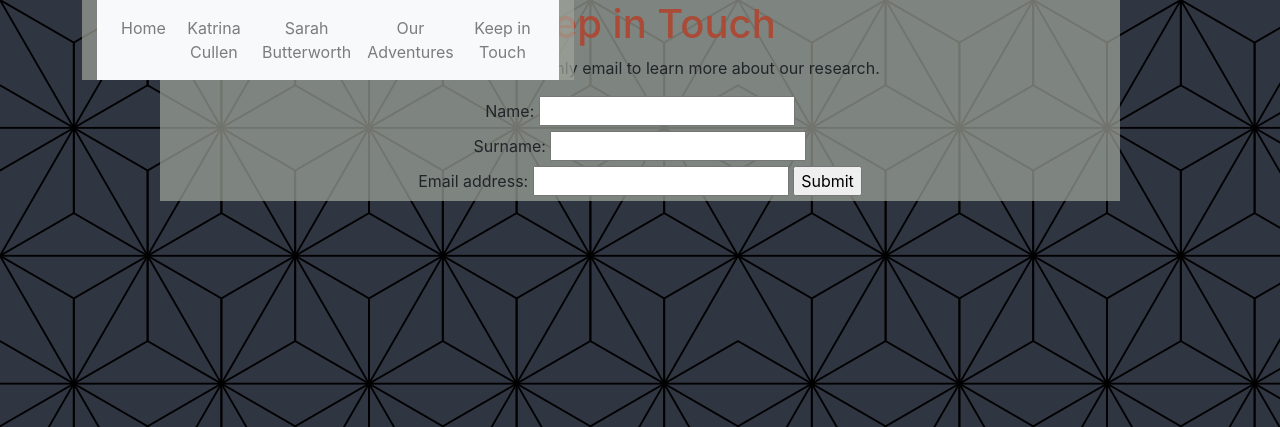
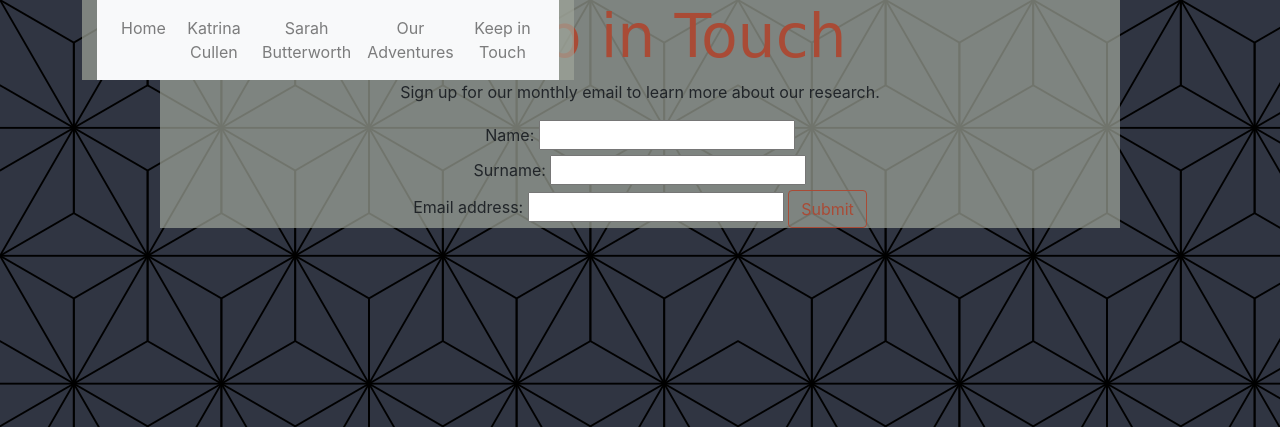
Before and after one commit to KatrinapC/COMPETITION_KC_SB, a Flask app: page /keepintouch in a window 1280 px wide. Shown: the top 427 px of the page. Run offline with Flask 2, Linux system fonts and the light colour scheme; some libraries are stand-ins or nearby versions.

Commit message:
indents, css tweaks

```diff
--- a/static/css/secondary.css
+++ b/static/css/secondary.css
@@ -9,6 +9,8 @@
 }
 
 h1{
+  font-family: 'Dancing Script', cursive;
+  font-size: 60px;
   color: #A94B36;
 }
 
@@ -20,6 +22,24 @@
   max-width: inherit;
 }
 
+.btn {
+  color: rgba(169, 75, 54, 1);
+  border-color: rgba(169, 75, 54, 1)
+  color: #FAFAF9;
+}
+
+.btn-outline-success{
+  color: rgba(169, 75, 54);
+  background-color: transparent;
+  background-image: none;
+  border-color: rgba(169, 75, 54);
+}
+
+.btn:hover {
+  background-color: rgba(48, 53, 66, 1);
+  color: white;
+  border-color: rgba(48, 53, 66, 1);
+}
 
 .container{
   background-color: rgba(160, 166, 154, 0.7);
--- a/templates/keepintouch.html
+++ b/templates/keepintouch.html
@@ -20,7 +20,7 @@
             <br>
             <label for="email">Email address:</label>
             <input type="email" id="email" name="email" required="required">
-            <input type="submit" value="Submit" id="submit-button">
+            <input type="submit" value="Submit" class="btn btn-outline-success my-2 my-sm-0">
           </form>
         </div>
     </div>
```
Also changed, not shown: templates/layout.html (indentation only), templates/ouradventures.html (indentation only). Lines whose indentation alone changed are shown as unchanged.
